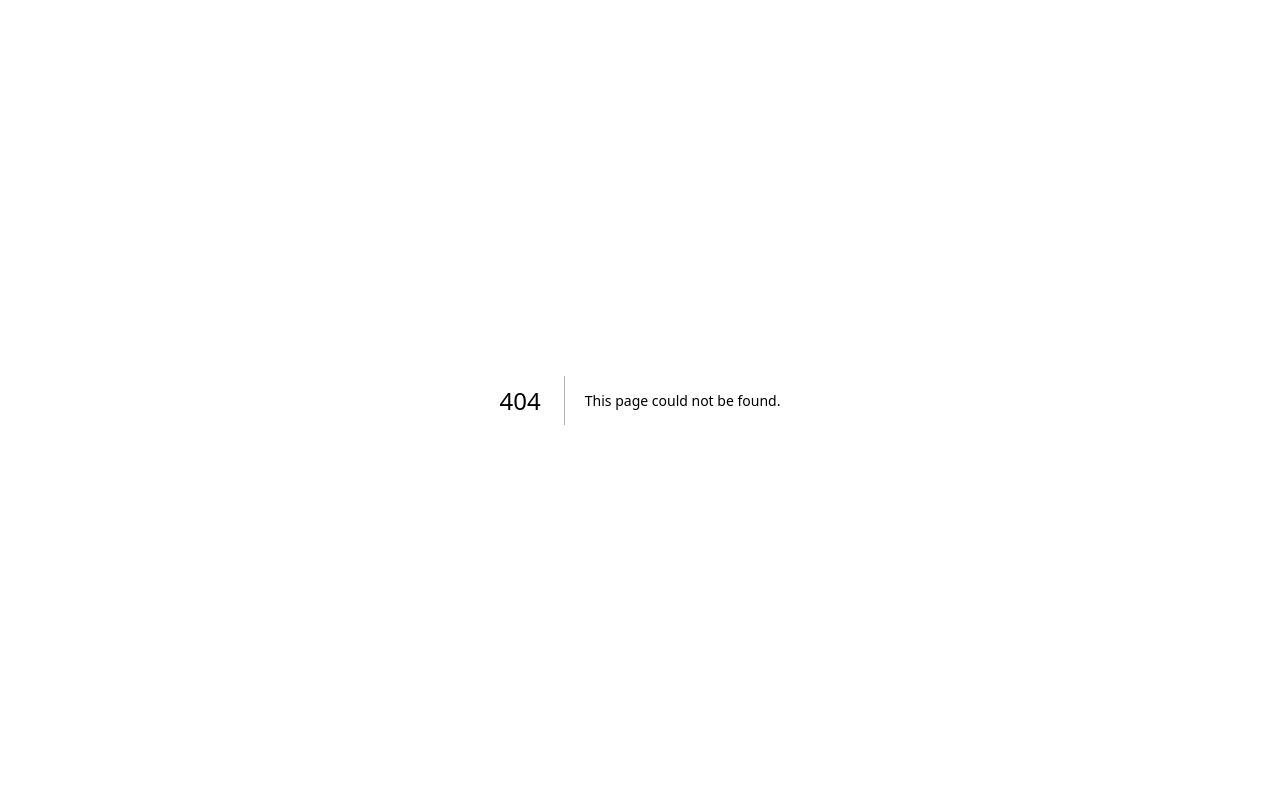
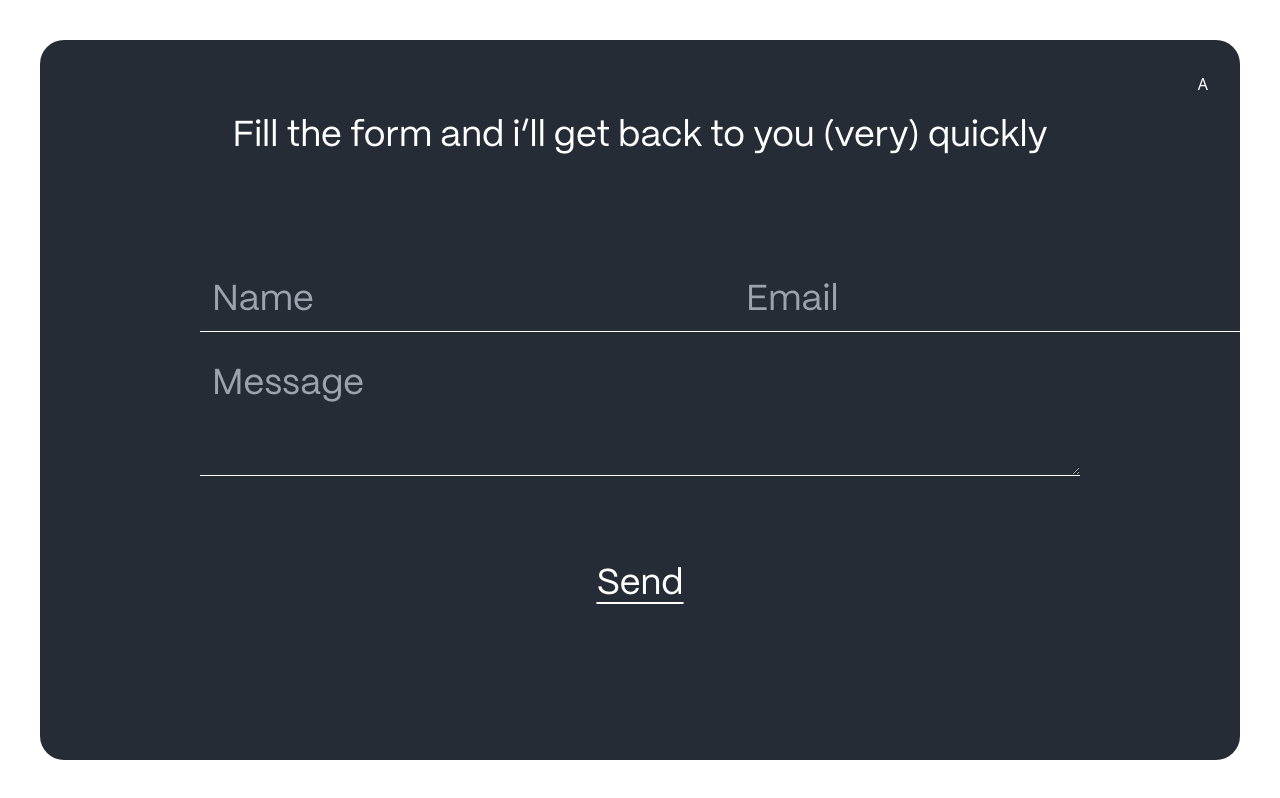
Before and after one commit to aman-prajapati05/Portfolio, a Next.js app: page /Contact in a window 1280 px wide. Before the commit this address had no page. Built offline with nearby package versions, Linux system fonts and the light colour scheme.

Commit message:
link other pages

```diff
--- /dev/null
+++ b/src/app/Contact/page.jsx
@@ -0,0 +1,11 @@
+import {Contact}  from "../components/Contact";
+
+ function page(){
+    return(
+        <>
+        <Contact/>
+        </>
+    )
+}
+
+export default page
--- a/src/app/components/Footer.jsx
+++ b/src/app/components/Footer.jsx
@@ -4,6 +4,7 @@ import { PPmori, arges, bigS } from '../../../public/fonts/fonts'
 import { useEffect, useState } from 'react';
 import { motion,useAnimation } from 'framer-motion';
 import BackToTopButton from './BTP';
+import Link from 'next/link';
 export function Footer(){
     const [scrollPosition, setScrollPosition] = useState(0);
     const controls = useAnimation();
@@ -65,8 +66,8 @@ export function Footer(){
                     <div className="flex flex-col md:px-5">
                         <div className="text-xl ">SOCIALS</div>
                         <div className="flex flex-col mt-5">
-                            <div className="pb-3 text-[#929598] hover:text-white cursor-pointer text-lg">LINKEDIN</div>
-                            <div className="pb-3 text-[#929598] hover:text-white cursor-pointer text-lg">INSTAGRAM</div>
+                            <a href="https://www.linkedin.com/in/aman-prajapati-416364289/" target='blank'><div className="pb-3 text-[#929598] hover:text-white cursor-pointer text-lg">LINKEDIN</div></a>
+                            <a href="https://www.instagram.com/amann.n17/" target='blank'><div className="pb-3 text-[#929598] hover:text-white cursor-pointer text-lg">INSTAGRAM</div></a>
                             <div className="pb-3 text-[#929598] hover:text-white cursor-pointer text-lg">TWITTER</div>
                             <div className="text-[#929598] hover:text-white cursor-pointer text-lg">SKILLS</div>
                         </div>
@@ -78,14 +79,14 @@ export function Footer(){
                     <div className="flex flex-col md:px-5">
                         <div className="text-xl ">OTHERS</div>
                         <div className="flex flex-col mt-5">
-                            <div className="pb-3 text-[#929598] cursor-pointer hover:text-white text-lg">GITHUB</div>
+                            <a href="https://github.com/aman-prajapati05" target='blank'><div className="pb-3 text-[#929598] cursor-pointer hover:text-white text-lg">GITHUB</div> </a>
                             <div className="pb-3 text-[#929598] cursor-pointer hover:text-white text-lg">RESUME</div>
 
                         </div>
                     </div>
     </div>
                     <div className="underline underline-offset-8 tracking-wider text-2xl cursor-pointer">
-                        LET'S WORK TOGETHER
+                        <Link href='/Contact'>LET'S WORK TOGETHER</Link>
                     </div>
                 </div>
 
--- a/src/app/components/Navbar.jsx
+++ b/src/app/components/Navbar.jsx
@@ -1,6 +1,7 @@
 "use client"
 import React, { useEffect, useState } from 'react';
 import { PPmori,arges } from '../../../public/fonts/fonts';
+import Link from 'next/link';
 import './../globals.css'
 
 export function Navbar() {
@@ -47,7 +48,7 @@ export function Navbar() {
                         </div>
                         <div className="flex mt-4 text-xs md:text-base md:mt-16 md:justify-between hover:text-white">
                             <div>/04</div>
-                            <div className="text-5xl font-normal mons px-2 md:text-8xl">CONTACT</div>
+                            <div className="text-5xl font-normal mons px-2 md:text-8xl"><Link href='/Contact'>CONTACT</Link></div>
                         </div>
                         </div>
                     </div>
--- a/src/app/globals.css
+++ b/src/app/globals.css
@@ -96,3 +96,36 @@ body{
 
     transition: all 0.5s ease;
 } */
+
+
+
+.close-btn-icon-wrap {
+    width: 100%;
+    height: 100%;
+    justify-content: center;
+    align-items: center;
+    display: flex;
+    position: relative;
+    transform: rotate(45deg);
+}
+.close-btn-line {
+    width: 35%;
+    height: 0.09375em;
+    background-color: var(--deep-blue);
+}
+
+.close-btn-line-2 {
+    width: 0.09375em;
+    height: 35%;
+    background-color: var(--deep-blue);
+    position: absolute;
+}
+.close-btn-bg {
+    border: 0.09375em solid var(--deep-blue);
+    border-radius: 100vw;
+    position: absolute;
+    top: 0%;
+    bottom: 0%;
+    left: 0%;
+    right: 0%;
+}
--- a/src/app/page.js
+++ b/src/app/page.js
@@ -26,18 +26,18 @@ export default function Home() {
 
   return (
    <>
-   {/* <AnimatePresence>
+   <AnimatePresence>
    {loading && <Preloader/>}
-   </AnimatePresence> */}
+   </AnimatePresence>
 
-   <Contact/>
+   {/* <Contact/> */}
 
-    {/* <Navbar/> */}
-   {/* <Landing/>   */}
-   {/* <Selected/> */}
-   {/* <Project/> */}
+    <Navbar/>
+   <Landing/>
+   <Selected/>
+   <Project/>
 
-   {/* <Footer/> */}
+   <Footer/>
    </>
   )
 }
```
